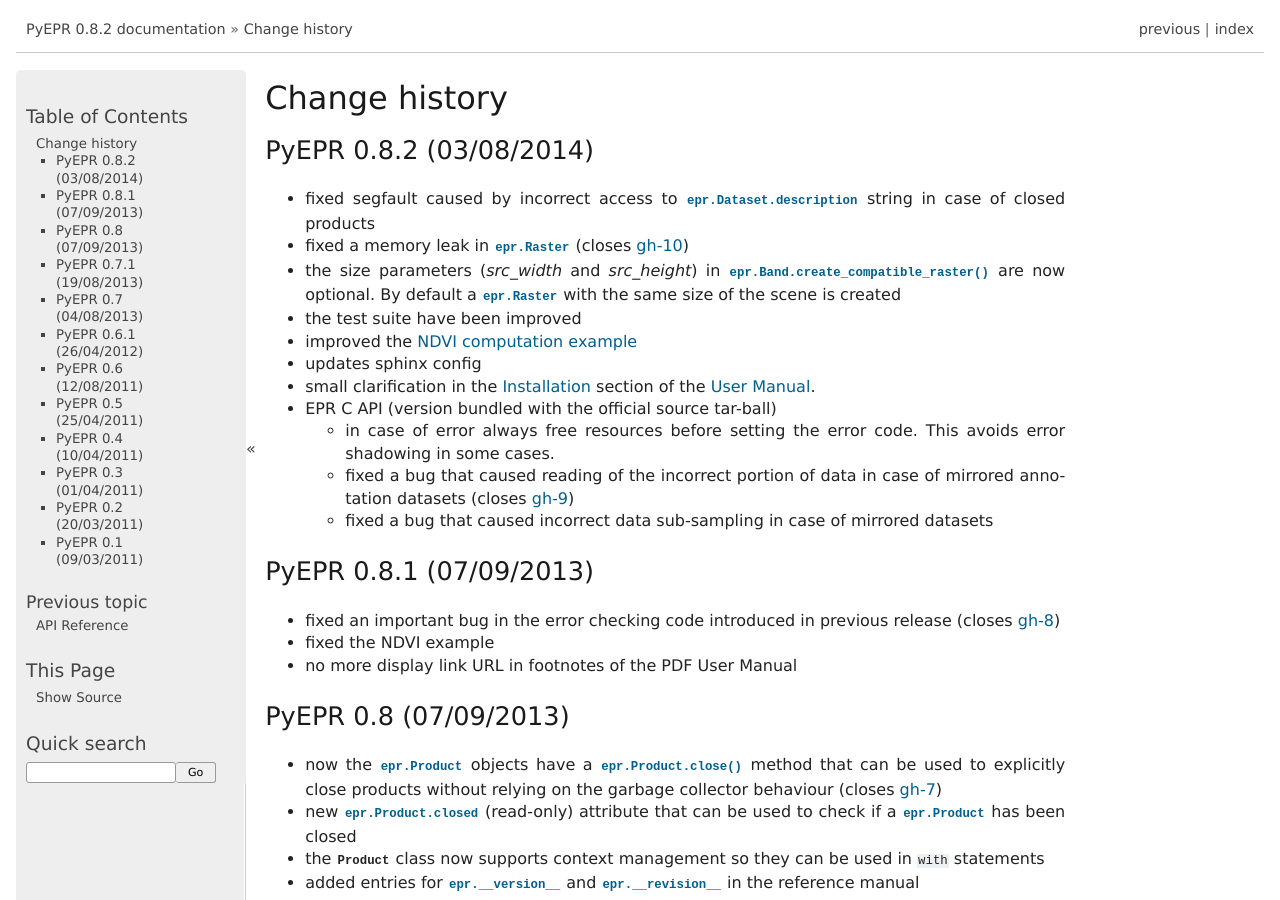
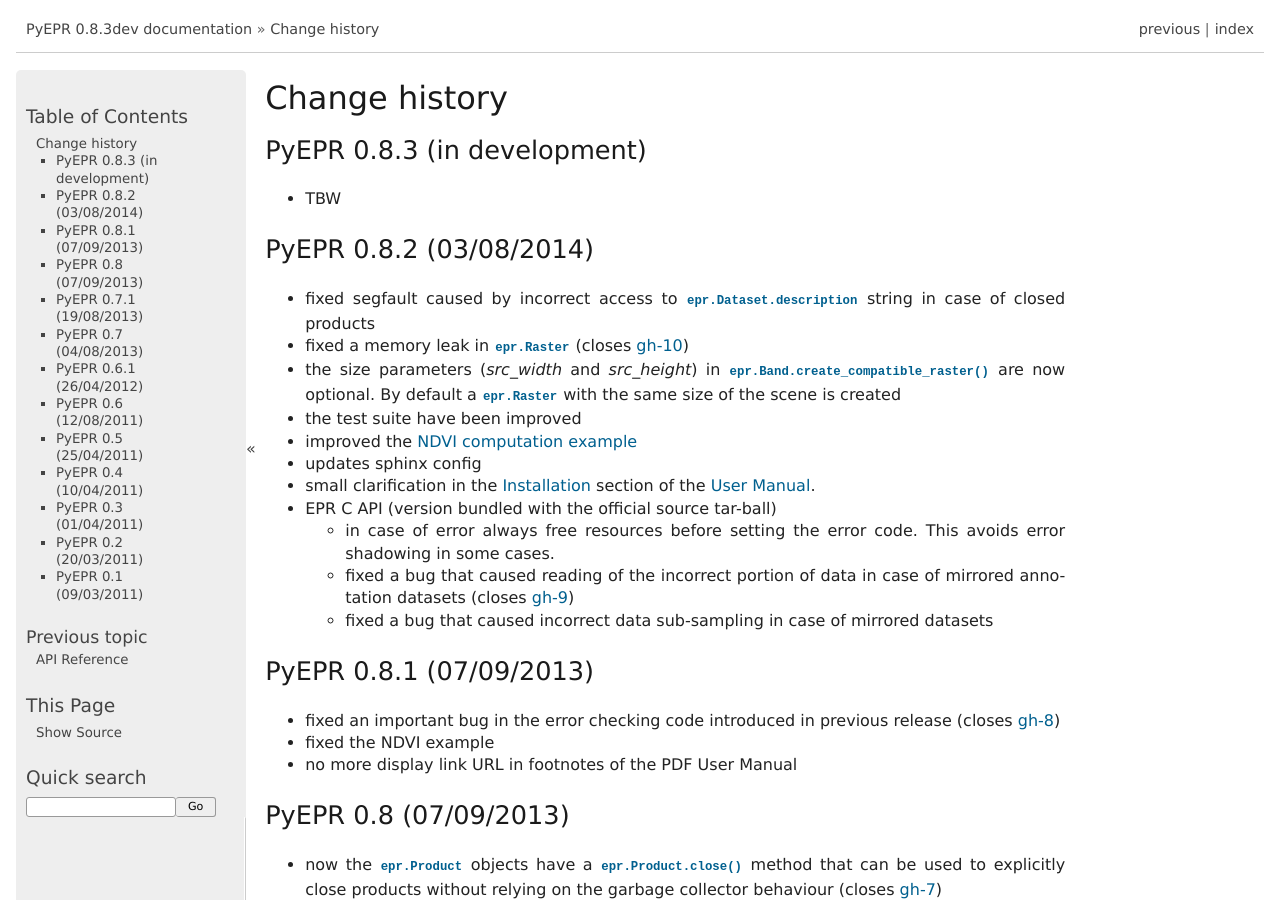
Before and after one commit to avalentino/pyepr, a Sphinx documentation site: the page built from doc/NEWS.txt, in a window 1280 px wide and 900 px high. Built offline with Sphinx 7.4.7, drawn with Linux system fonts in a browser that asks for light colours; formulas are drawn with MathJax 3; some of the changed text lies outside the part shown.

```diff
--- a/doc/NEWS.txt
+++ b/doc/NEWS.txt
@@ -1,5 +1,11 @@
 Change history
 ==============
+
+
+PyEPR 0.8.3 (in development)
+----------------------------
+
+* TBW
 
 
 PyEPR 0.8.2 (03/08/2014)
--- a/doc/conf.py
+++ b/doc/conf.py
@@ -68,9 +68,9 @@ copyright = u'2011-2014, Antonio Valentino'
 # built documents.
 #
 # The short X.Y version.
-version = '0.8.2'
+version = '0.8.3'
 # The full version, including alpha/beta/rc tags.
-release = version  # + 'dev'
+release = version + 'dev'
 
 # The language for content autogenerated by Sphinx. Refer to documentation
 # for a list of supported languages.
```
Also changed, not shown: 1 other file.
